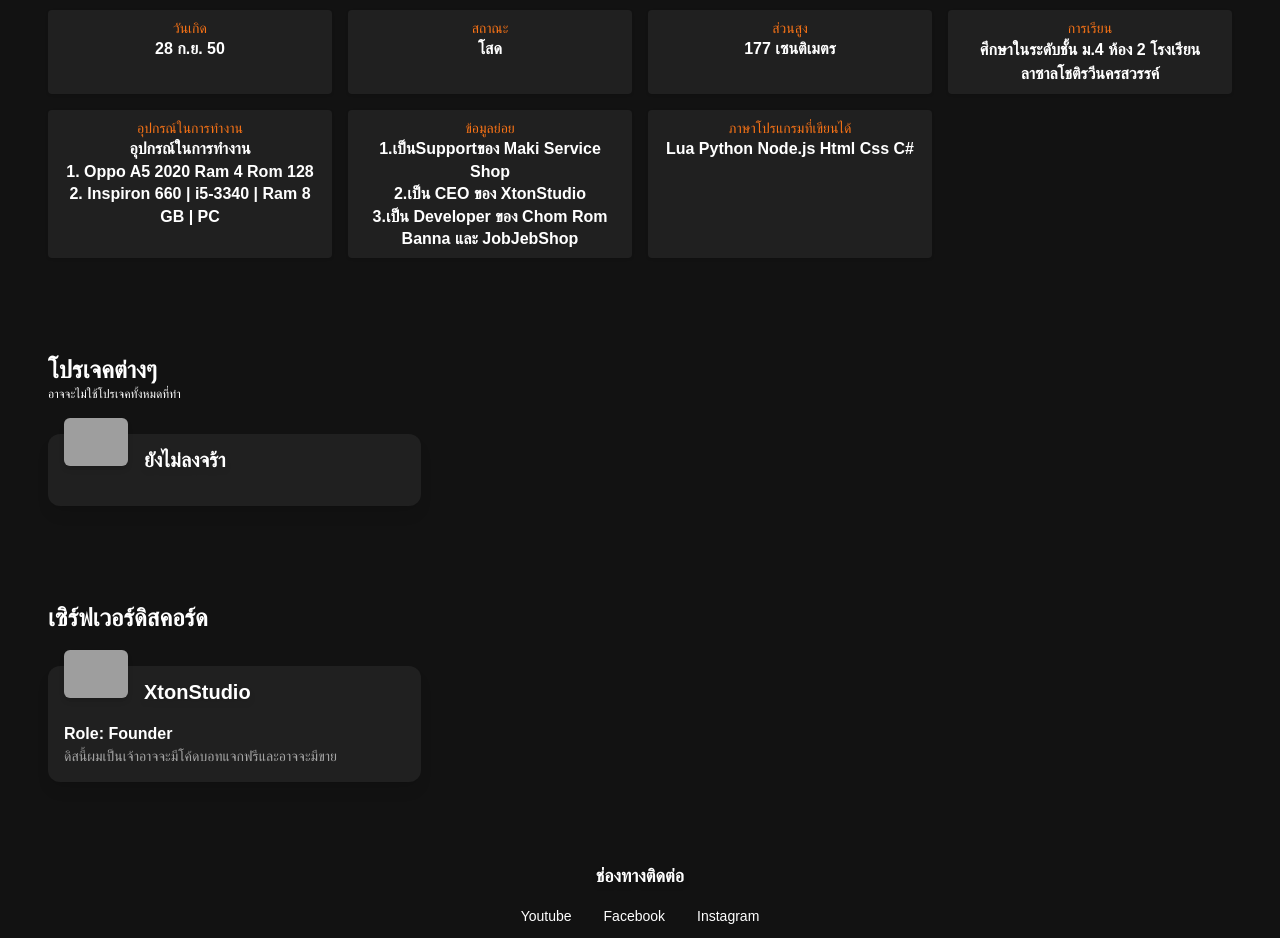
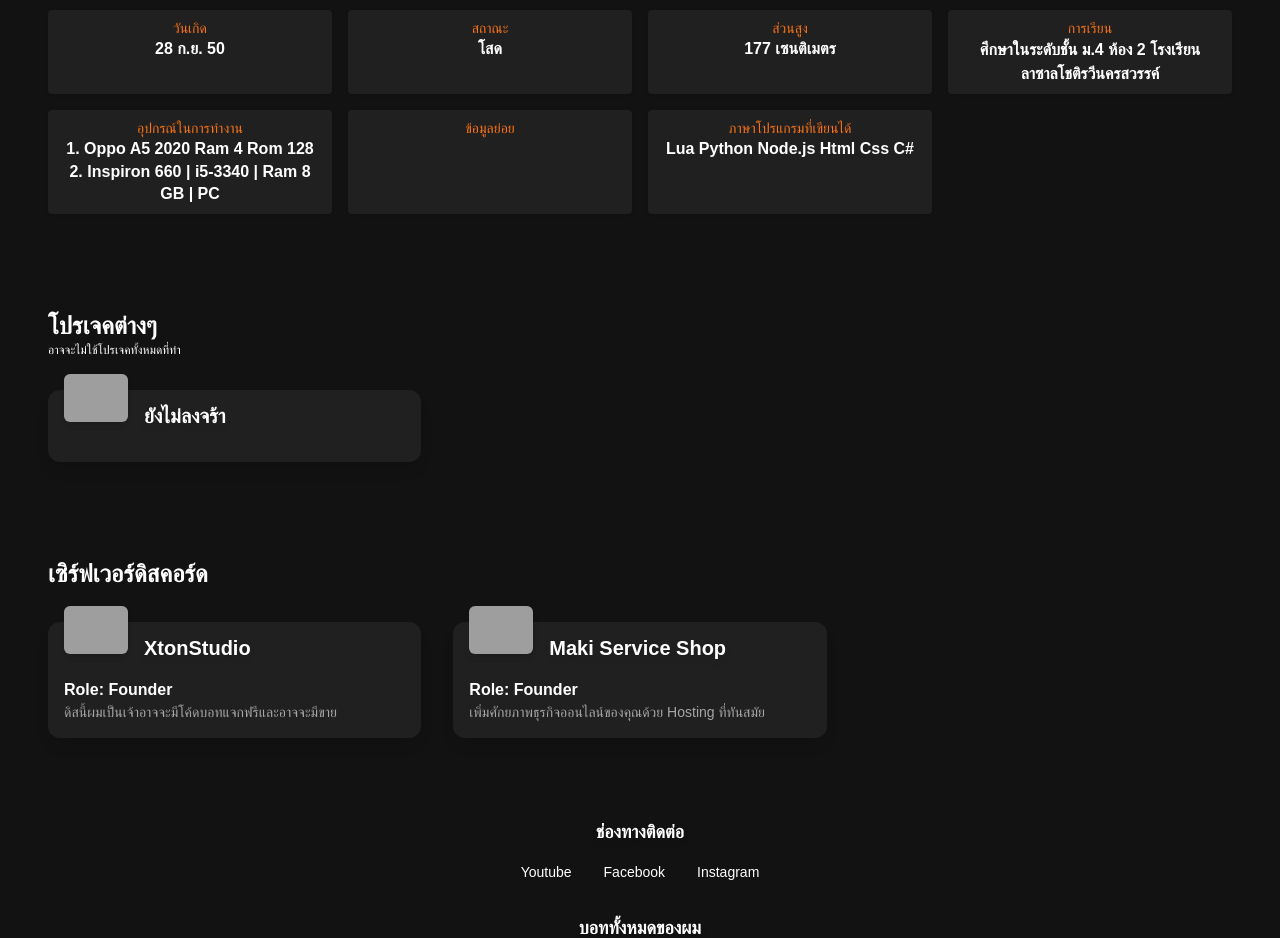
Before and after one commit to NongTham/BioNongTham, a plain HTML site: page index.html in a window 1280 px wide. Shown: the part 760-1698 px from the top of the page. Drawn offline with nearby package versions, Linux system fonts and the light colour scheme; grey boxes are pictures that could not be loaded; a script that the page names is missing; a web font is replaced by a local one.

Commit message:
Update index.html

```diff
--- a/index.html
+++ b/index.html
@@ -5,7 +5,6 @@
     <meta charset="UTF-8">
     <meta http-equiv="X-UA-Compatible" content="IE=edge">
     <meta name="viewport" content="width=device-width, initial-scale=1.0">
-    <link rel="icon" href="https://cdn.discordapp.com/attachments/795624578105081877/1112409705579561060/NongThammain.jpg">
     <meta name="description" content="หน้าแนะนําตัวของ Narabordee Wirakkamo">
     <meta property="og:type" content="blog">
     <meta property="og:url" content="https://www.youtube.com/channel/UCFTt6csY28fqF8-J0mhQumQ">
@@ -81,15 +80,13 @@
                 </div>
                 <div class="bg-box rounded text-center shadow py-2 px-4 aos-init aos-animate" data-aos="fade-up">
                     <p class="text-sm text-orange-500">การเรียน</p>
-                    <a href="http://lasallechote.ac.th/index2566.php" class="click font-semibold text-white leading-[1.4rem]">
+                    <a href="http://lasallechote.ac.th/" class="click font-semibold text-white leading-[1.4rem]">
                         ศึกษาในระดับชั้น ม.4 ห้อง 2 โรงเรียน ลาซาลโชติรวีนครสวรรค์
                     </a>
                 </div>
                 <div class="bg-box rounded text-center shadow py-2 px-4 aos-init aos-animate" data-aos="fade-up">
                     <p class="text-sm text-orange-500">อุปกรณ์ในการทำงาน</p>
                     <h1 class="font-semibold text-white leading-[1.4rem]">
-                        อุปกรณ์ในการทำงาน
-                        <br>
                         1. Oppo A5 2020 Ram 4 Rom 128
                         <br>
                         2. Inspiron 660 | i5-3340 | Ram 8 GB | PC
@@ -98,11 +95,7 @@
                 <div class="bg-box rounded text-center shadow py-2 px-4 aos-init aos-animate" data-aos="fade-up">
                     <p class="text-sm text-orange-500">ข้อมูลย่อย</p>
                     <h1 class="font-semibold text-white leading-[1.4rem]">
-                        1.เป็นSupportของ Maki Service Shop
-                        <br>
-                        2.เป็น CEO ของ XtonStudio
-                        <br>
-                        3.เป็น Developer ของ Chom Rom Banna และ JobJebShop
+
                     </h1>
                 </div>
                 <div class="bg-box rounded text-center shadow py-2 px-4 aos-init aos-animate" data-aos="fade-up">
@@ -159,6 +152,18 @@
                         ดิสนี้ผมเป็นเจ้าอาจจะมีโค้ดบอทแจกฟรีและอาจจะมีขาย
                     </p>
                 </div>
+                <div class="relative bg-gradient-to-tr bg-box text-white mt-4 p-4 pt-14 rounded-xl shadow-lg aos-init aos-animate" data-aos="fade-up">
+                    <img src="https://media.discordapp.net/attachments/795624578105081877/1131602087369785404/361280436_255116660603163_6258320587461145309_n.png" class="absolute w-16 -top-4 left-4 rounded-md shadow-md" alt="PocoGay">
+                    <a class="absolute top-3 left-24 text-xl drop-shadow-md font-bold transition hover:scale-105" href="https://discord.gg/37ebJvMngn" target="_blank">
+                        Maki Service Shop
+                    </a>
+                    <p>
+                        <span class="font-semibold">Role: Founder</span>
+                    </p>
+                    <p class="text-sm text-white/60">
+                        เพิ่มศักยภาพธุรกิจออนไลน์ของคุณด้วย Hosting ที่ทันสมัย
+                    </p>
+                </div>
             </div>
         </div>
     </div>
```
